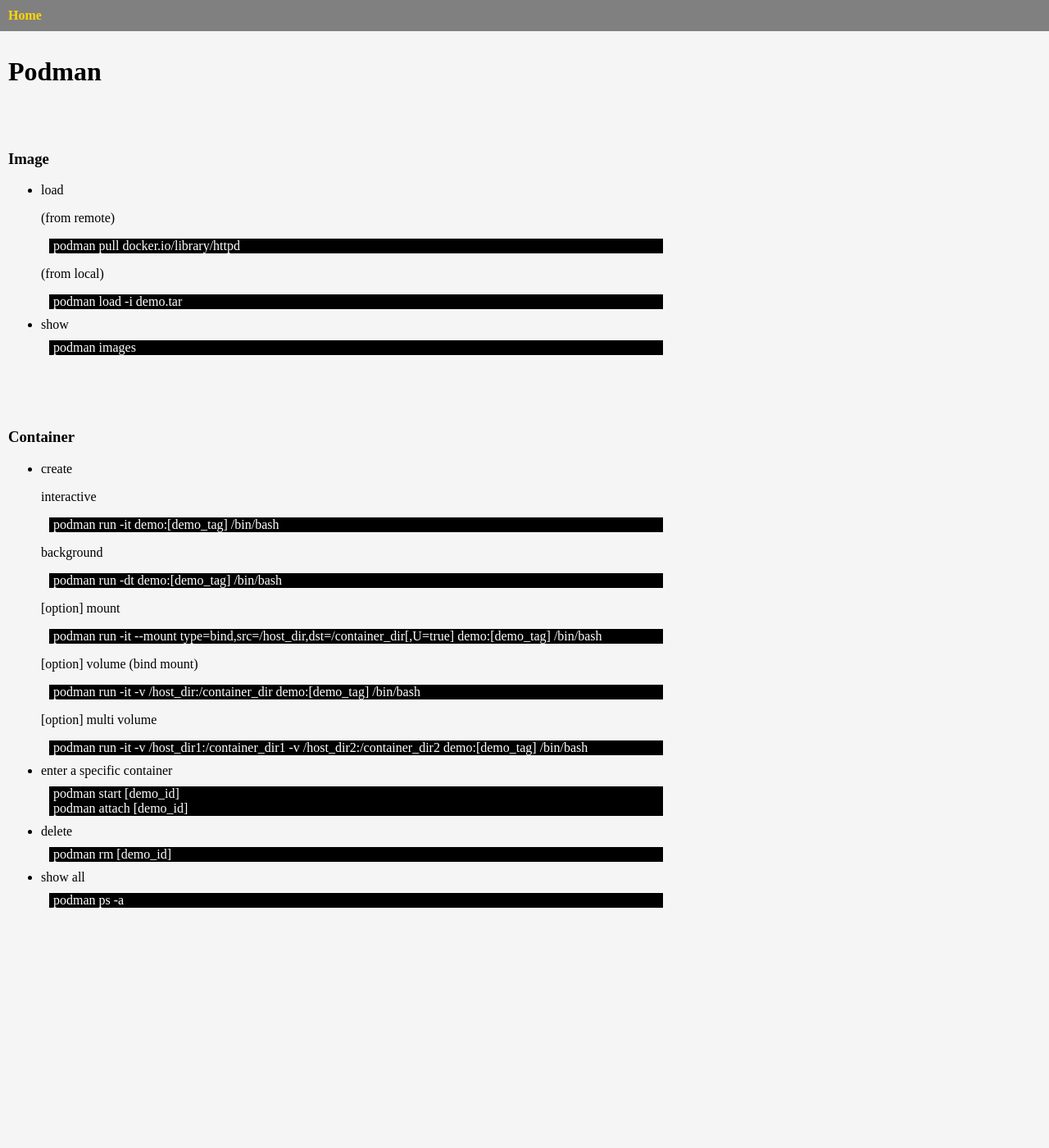
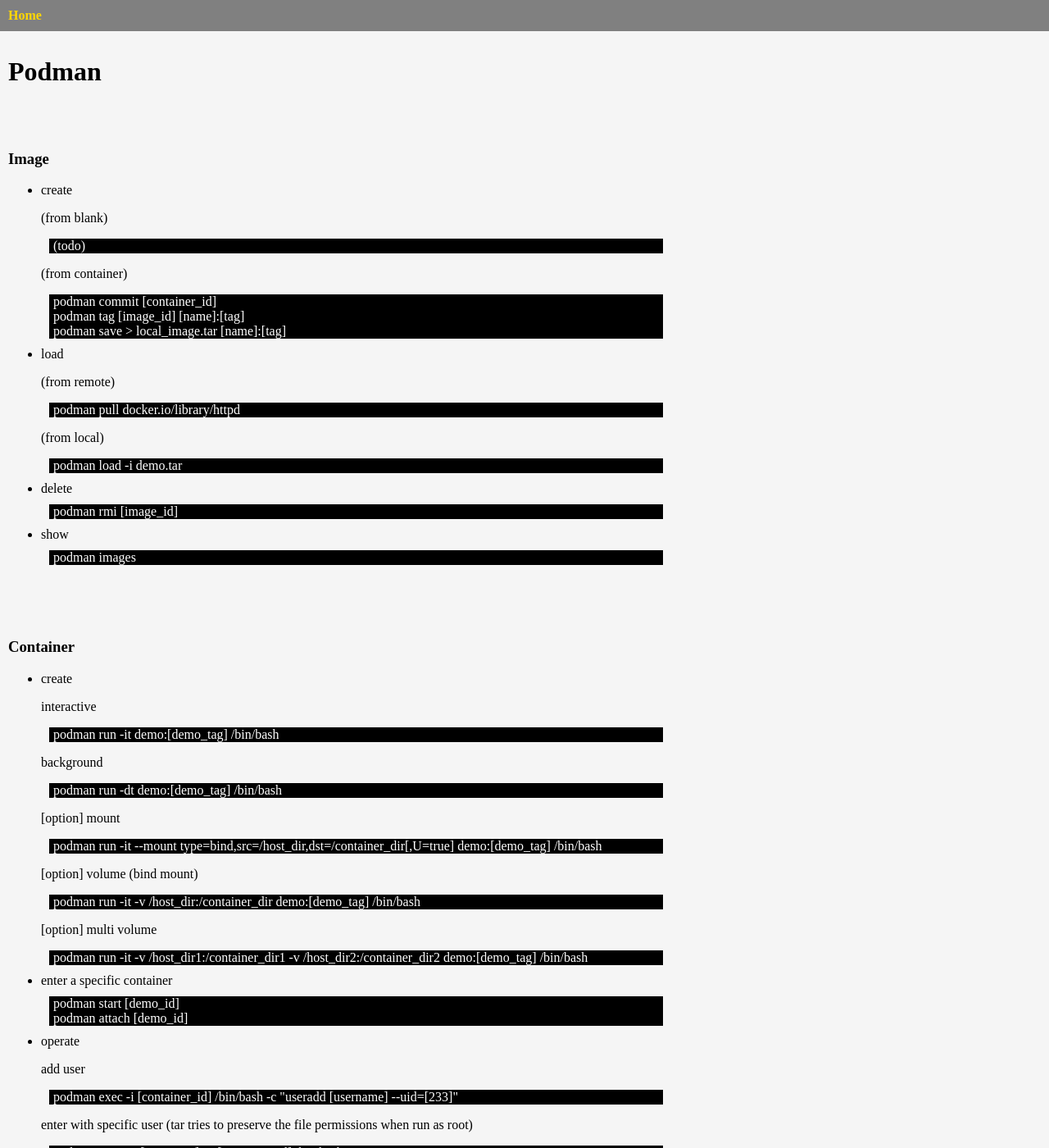
Before and after one commit to czarsir/sir, a Jekyll site: the page built from _posts/tool/2022-08-13-podman.html, in a window 1280 px wide and 1400 px high. Shown: the whole window at 82% size. Built offline with Jekyll 4.4.1, drawn with Linux system fonts in a browser that asks for light colours; some of the changed text lies outside the part shown.

Commit message:
[podman] update image create & enter with other user

```diff
--- a/_posts/tool/2022-08-13-podman.html
+++ b/_posts/tool/2022-08-13-podman.html
@@ -13,11 +13,20 @@ li {
 <br><br>
 <h3>Image</h3>
 <ul>
+<li>create</li>
+	<p>(from blank)</p>
+	<div class="cmd">(todo)</div>
+	<p>(from container)</p>
+	<div class="cmd">podman commit [container_id]</div>
+	<div class="cmd">podman tag [image_id] [name]:[tag]</div>
+	<div class="cmd">podman save > local_image.tar [name]:[tag]</div>
 <li>load</li>
 	<p>(from remote)</p>
 	<div class="cmd">podman pull docker.io/library/httpd</div>
 	<p>(from local)</p>
 	<div class="cmd">podman load -i demo.tar</div>
+<li>delete</li>
+	<div class="cmd">podman rmi [image_id]</div>
 <li>show</li>
 	<div class="cmd">podman images</div>
 </ul>
@@ -39,6 +48,11 @@ li {
 <li>enter a specific container</li>
 	<div class="cmd">podman start [demo_id]</div>
 	<div class="cmd">podman attach [demo_id]</div>
+<li>operate</li>
+	<p>add user</p>
+	<div class="cmd">podman exec -i [container_id] /bin/bash -c "useradd [username] --uid=[233]"</div>
+	<p>enter with specific user (tar tries to preserve the file permissions when run as root)</p>
+	<div class="cmd">podman exec -u [username] -it [container_id] /bin/bash</div>
 <li>delete</li>
 	<div class="cmd">podman rm [demo_id]</div>
 <li>show all</li>
```
Lines whose indentation alone changed are shown as unchanged.
